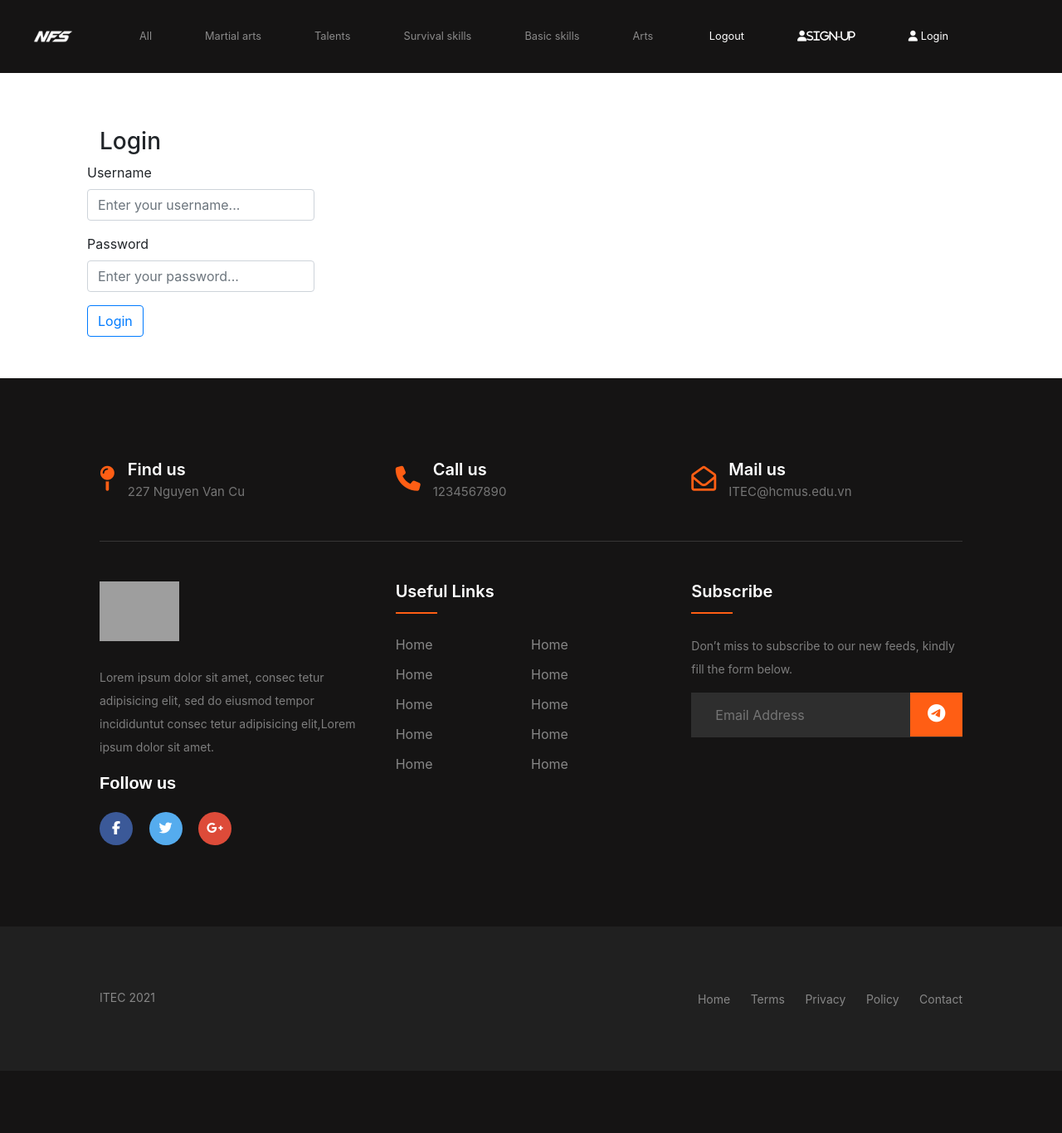
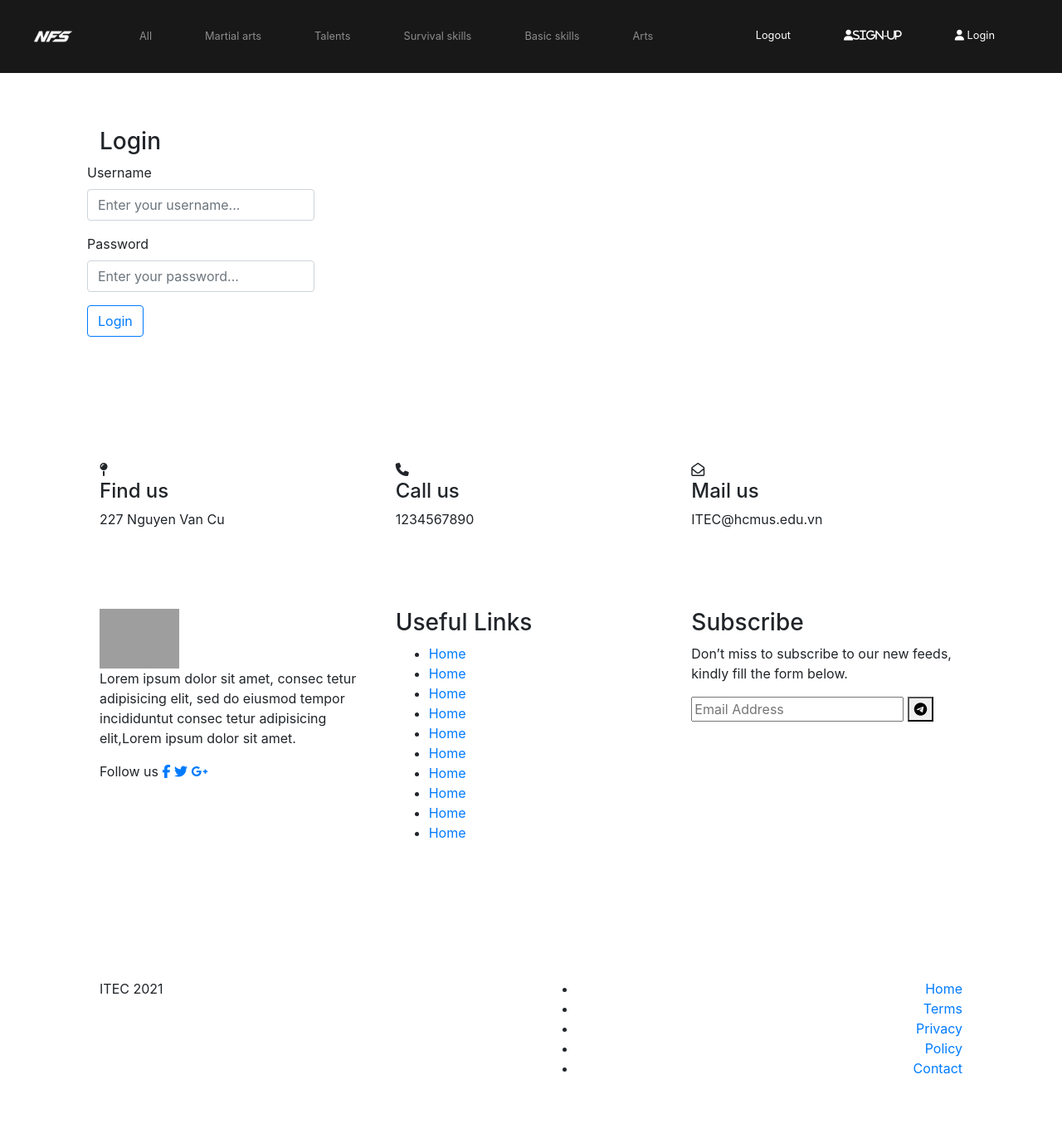
Before and after one commit to pinklove0526/Skill_Learning, a PHP site: page /login.php in a window 1280 px wide. Shown: the whole page at 83% size. Before the commit the page ends 1213 px from the top, so only its background shows below. Run offline with PHP 8.4, Linux system fonts and the light colour scheme; some libraries are stand-ins or nearby versions; grey boxes are pictures that could not be loaded.

Commit message:
login/logout/sign_up adjust

```diff
--- a/css/style.css
+++ b/css/style.css
@@ -1,5 +1,10 @@
 div[class*="login-box"] { /* select class has phrase login-box */
   border: 1px solid;
+}
+ul[class*="account"] {
+  right: 25px;
+  top: 25px;
+  position: absolute;
 }
 
 .container {
@@ -21,7 +26,7 @@ body nav {
   position: fixed;
   z-index: 3;
   padding: 1.6rem 6rem;
-  background-color: #151414;
+  background-color: #181818;
 }
 nav .logo {
   margin-right: 3rem;
@@ -159,196 +164,3 @@ img {
   .footer-dark .container {
     display: inherit;
   }
-
-
-  ul {
-    margin: 0px;
-    padding: 0px;
-}
-.footer-section {
-  background: #151414;
-  position: relative;
-}
-.footer-cta {
-  border-bottom: 1px solid #373636;
-}
-.single-cta i {
-  color: #ff5e14;
-  font-size: 30px;
-  float: left;
-  margin-top: 8px;
-}
-.cta-text {
-  padding-left: 15px;
-  display: inline-block;
-}
-.cta-text h4 {
-  color: #fff;
-  font-size: 20px;
-  font-weight: 600;
-  margin-bottom: 2px;
-}
-.cta-text span {
-  color: #757575;
-  font-size: 15px;
-}
-.footer-content {
-  position: relative;
-  z-index: 2;
-}
-.footer-pattern img {
-  position: absolute;
-  top: 0;
-  left: 0;
-  height: 330px;
-  background-size: cover;
-  background-position: 100% 100%;
-}
-.footer-logo {
-  margin-bottom: 30px;
-}
-.footer-logo img {
-    max-width: 200px;
-}
-.footer-text p {
-  margin-bottom: 14px;
-  font-size: 14px;
-      color: #7e7e7e;
-  line-height: 28px;
-}
-.footer-social-icon span {
-  color: #fff;
-  display: block;
-  font-size: 20px;
-  font-weight: 700;
-  font-family: 'Poppins', sans-serif;
-  margin-bottom: 20px;
-}
-.footer-social-icon a {
-  color: #fff;
-  font-size: 16px;
-  margin-right: 15px;
-}
-.footer-social-icon i {
-  height: 40px;
-  width: 40px;
-  text-align: center;
-  line-height: 38px;
-  border-radius: 50%;
-}
-.facebook-bg{
-  background: #3B5998;
-}
-.twitter-bg{
-  background: #55ACEE;
-}
-.google-bg{
-  background: #DD4B39;
-}
-.footer-widget-heading h3 {
-  color: #fff;
-  font-size: 20px;
-  font-weight: 600;
-  margin-bottom: 40px;
-  position: relative;
-}
-.footer-widget-heading h3::before {
-  content: "";
-  position: absolute;
-  left: 0;
-  bottom: -15px;
-  height: 2px;
-  width: 50px;
-  background: #ff5e14;
-}
-.footer-widget ul li {
-  display: inline-block;
-  float: left;
-  width: 50%;
-  margin-bottom: 12px;
-}
-.footer-widget ul li a:hover{
-  color: #ff5e14;
-}
-.footer-widget ul li a {
-  color: #878787;
-  text-transform: capitalize;
-}
-.subscribe-form {
-  position: relative;
-  overflow: hidden;
-}
-.subscribe-form input {
-  width: 100%;
-  padding: 14px 28px;
-  background: #2E2E2E;
-  border: 1px solid #2E2E2E;
-  color: #fff;
-}
-.subscribe-form button {
-    position: absolute;
-    right: 0;
-    background: #ff5e14;
-    padding: 13px 20px;
-    border: 1px solid #ff5e14;
-    top: 0;
-}
-.subscribe-form button i {
-  color: #fff;
-  font-size: 22px;
-  transform: rotate(-6deg);
-}
-.copyright-area{
-  background: #202020;
-  padding: 25px 0;
-}
-.copyright-text p {
-  margin: 0;
-  font-size: 14px;
-  color: #878787;
-}
-.copyright-text p a{
-  color: #ff5e14;
-}
-.footer-menu li {
-  display: inline-block;
-  margin-left: 20px;
-}
-.footer-menu li:hover a{
-  color: #ff5e14;
-}
-.footer-menu li a {
-  font-size: 14px;
-  color: #878787;
-}
-
-
-
-.fa-telegram-plane:before {
-    content: "\f3fe";
-}
-*, ::after, ::before {
-    box-sizing: border-box;
-}
-.fa-facebook-f:before {
-    content: "\f39e";
-}
-.fa-twitter:before {
-    content: "\f099";
-}
-.fa-google-plus-g:before {
-    content: "\f0d5";
-}
-
-.fa, .fas {
-    font-weight: 900;
-}
-.fa, .fab, .fal, .far, .fas {
-    -moz-osx-font-smoothing: grayscale;
-    -webkit-font-smoothing: antialiased;
-    display: inline-block;
-    font-style: normal;
-    font-variant: normal;
-    text-rendering: auto;
-    line-height: 1;
-}
--- a/includes/header.php
+++ b/includes/header.php
@@ -38,7 +38,7 @@
         <a class="nav-link" href="#">Arts</a>
       </li>
     </ul>
-    <ul class="navbar-nav float-right">
+    <ul class="account navbar-nav float-right">
                     <li class="nav-item active logout">
                       <a class="nav-link" href="logout.php"><i class="fa fa-door"></i> Logout<span class="sr-only">(current)</span></a>
                     </li>
```
